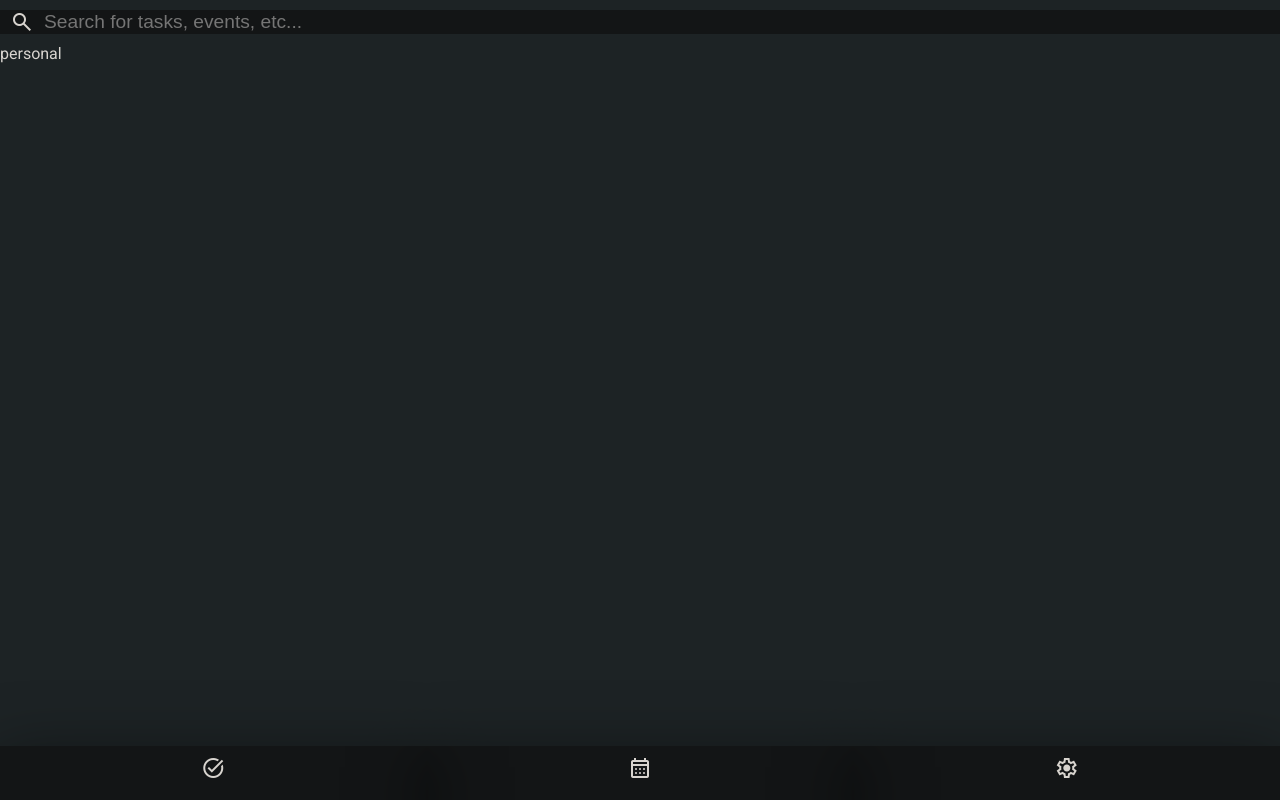
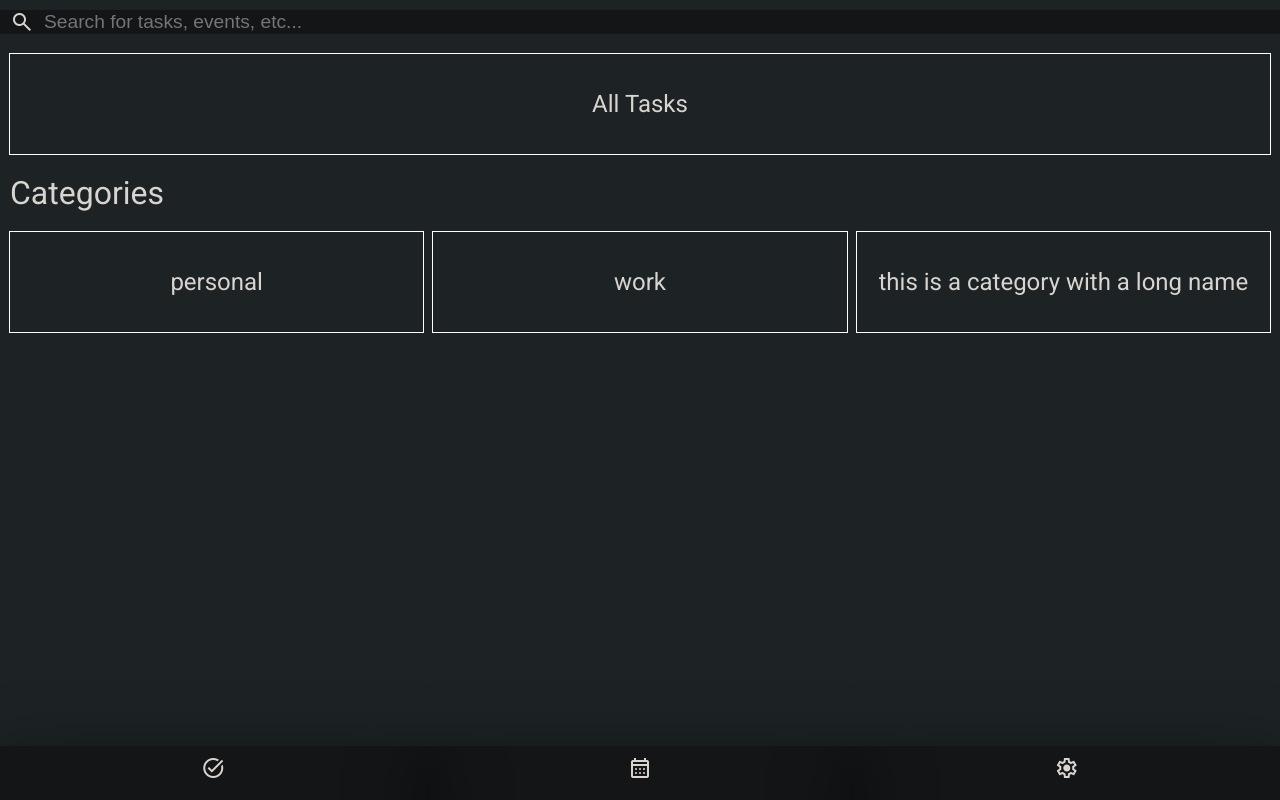
Before and after one commit to vikyw89/toDo, a website built with webpack: page dist/index.html in a window 1280 px wide. Both pictures are taken after a click on the element "apps". Built offline with nearby package versions, Linux system fonts and the light colour scheme; what mobile-drag-drop would draw is missing.

Commit message:
progress on categoriesContainer categoriesContainer has event listener to tasks display

```diff
--- a/src/index.js
+++ b/src/index.js
@@ -15,17 +15,21 @@ polyfill({
 // sync model to DB
 State.readCategories()
 State.readToDo()
-LocalStorage.setStorage('ToDo',)
+LocalStorage.setStorage('ToDo')
+LocalStorage.setStorage('Categories')
 // populate model if empty
 if (!State.readCategories()) {
     State.createCategories({ name:'personal' })
+    State.createCategories({ name:'work' })
+    State.createCategories({ name:'this is a category with a long name' })
 }
 if (!State.readToDo()) {
     State.createToDo({ categoriesUUID:State.readCategories()[0].UUID, title:'Trials', dueDate:formatISO(new Date(), { representation: 'date' }) })
-    State.createToDo({ categoriesUUID:State.readCategories()[0].UUID, title:'Trials2', dueDate:formatISO(new Date(), { representation: 'date' }) })
+    State.createToDo({ categoriesUUID:State.readCategories()[1].UUID, title:'Trials2', dueDate:formatISO(new Date(), { representation: 'date' }) })
     State.createToDo({ categoriesUUID:State.readCategories()[0].UUID, title:'Trials3', dueDate:formatISO(new Date(), { representation: 'date' }) })
     State.createToDo({ categoriesUUID:State.readCategories()[0].UUID, title:'Trials4', dueDate:formatISO(new Date(), { representation: 'date' }) })
+    State.createToDo({ categoriesUUID:State.readCategories()[0].UUID, title:'Trials5', dueDate:formatISO(new Date(), { representation: 'date' }) })
 }
-console.log(State.readToDo())
+
 // init
 UI.render()
--- a/src/modules/UI.js
+++ b/src/modules/UI.js
@@ -5,9 +5,10 @@ import { State } from "./state"
 class UI {
     static nav = 'task'
     static dragged
-    static activeCategory = null
+    static activeCategory = { name: "All Tasks", UUID:"All Tasks"}
     static render = () => {
         const content = document.querySelector('#content')
+        console.log(this.activeCategory)
         switch (UI.nav){
             default:
                 content.innerHTML = `
@@ -92,21 +93,80 @@ class UI {
         `
     }
     static CategoryContainer = () => {
-        console.log(State.readCategories())
+        setTimeout(()=>{
+
+
+        })
         return `
         <div class="CategoryContainer">
-            ${State.readCategories().map(element => {
-                return this.CategoryCard({ element })
-            }).join('')}
+            <div class="defaultCategoriesContainer">
+                ${this.CategoryCard({ element : { name: 'All Tasks', UUID:'All Tasks' }})}
+            </div>
+            <div class="title">
+                Categories
+            </div>
+            <div class="userCategoriesContainer">
+                ${State.readCategories().map(element => {
+                    return this.CategoryCard({ element })
+                }).join('')}
+            </div>
         </div>
+        <style>
+        .CategoryContainer {
+            padding: 10px;
+            display: flex;
+            flex-direction: column;
+            gap: 20px;
+        }
+
+        .CategoryContainer > .title {
+            font-size: 2rem;
+        }
+
+        .CategoryContainer > .userCategoriesContainer, .defaultCategoriesContainer {
+            display: grid;
+            grid-template-columns: repeat(auto-fit, minmax(150px, 1fr));
+            gap:10px;
+        }
+        </style>
         `
     }
 
     static CategoryCard = ({ element }) => {
+        setTimeout(()=>{
+            // Cache DOM
+            const categoryCard = document.querySelector(`.CategoryCard[data-uuid="${element.UUID}"]`)
+
+            // Category Click
+            categoryCard.addEventListener('click', ()=>{
+                this.nav = "task"
+                this.activeCategory = element
+                this.render()
+            })
+        })
         return `
         <div class="CategoryCard" data-uuid="${element.UUID}">
-            ${element.name}
+            <span>
+                ${element.name}
+            </span>
         </div>
+        <style>
+        .CategoryCard {
+            height: 100px;
+            display: flex;
+            align-items: center;
+            justify-content: center;
+            font-size: 1.5rem;
+            padding: 10px;
+            outline:1px solid white
+        }
+
+        .CategoryCard > span {
+            white-space: nowrap;
+            overflow: hidden;
+            text-overflow: ellipsis;
+        }
+        </style>
         `
     }
     static EditTask = ({ UUID, categoriesUUID, title, dueDate, priority , status }) => {
@@ -472,8 +532,10 @@ class UI {
         const someday = null
 
         const filteredTask = State.readToDo().filter(element=>{
-            if (this.activeCategory) {
-                return this.activeCategory.UUID === element.UUID
+            console.log(this.activeCategory)
+            console.log(element.UUID)
+            if (this.activeCategory.UUID !== "All Tasks") {
+                return this.activeCategory.UUID === element.categoriesUUID
             } else {
                 return element
             }
```
Also changed, not shown: dist/bundle.js, src/modules/style.css (line endings or trailing spaces), 1 other file.
